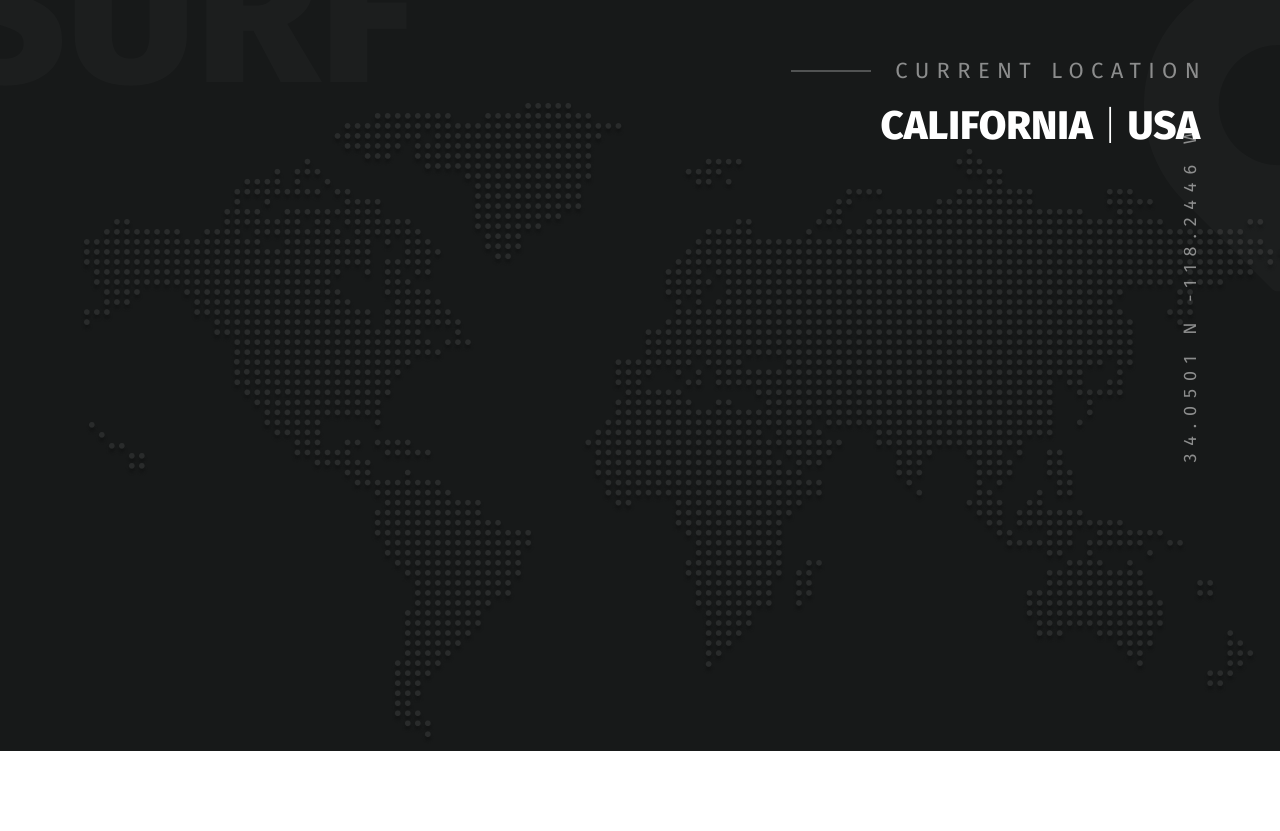
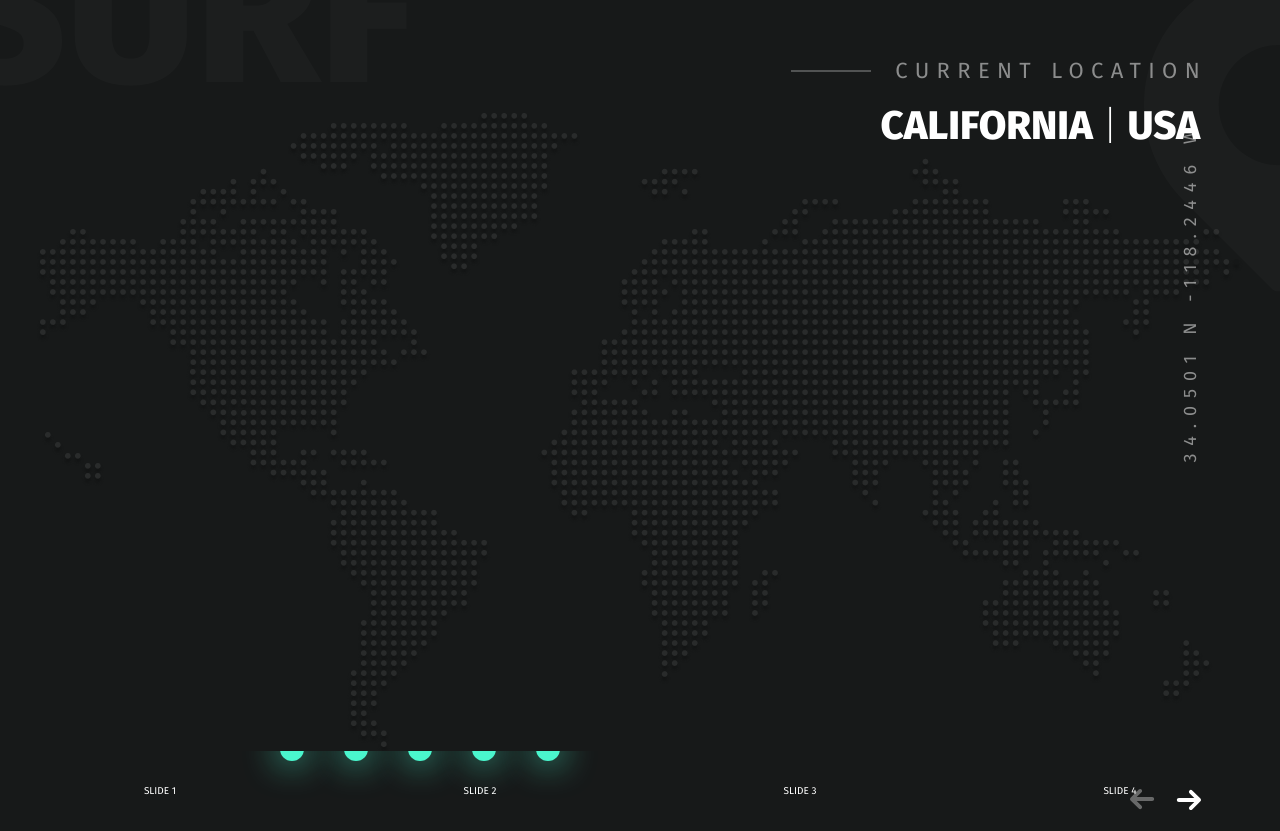
Before and after one commit to adastion/GoSurf, a website with bundled scripts: page src/index.html in a window 1280 px wide. Shown: the part 1282-2113 px from the top of the page. Before the commit the page ends 2033 px from the top, so only its background shows below. Built offline with nearby package versions, Linux system fonts and the light colour scheme; files whose address does not match are found by name.

Commit message:
Styling dots

```diff
--- a/src/index.html
+++ b/src/index.html
@@ -167,7 +167,7 @@
         </svg>
       </div>
       <div class="slider">
-        <div class="swiper">
+        <div class="swiper slider__swiper">
           <div class="header__map">
             <svg width="1062" height="1265" viewBox="0 0 1062 1265" fill="none" xmlns="http://www.w3.org/2000/svg">
               <g opacity="0.29827">
@@ -202,7 +202,7 @@
             </svg>
           </div>
           <div class="swiper-wrapper">
-            <div class="swiper-slide">
+            <div class="swiper-slide slider__slide">
               <img src="images/slide-1.jpg" alt="img-1" class="slider-slide">
               <div class="header__block-title">
                 <p class="subtitle">Surf</p>
@@ -217,7 +217,7 @@
                 </button>
               </div>
             </div>
-            <div class="swiper-slide">
+            <div class="swiper-slide slider__slide">
               <img src="images/slide-2.jpg" alt="img-2" class="slider-slide">
               <div class="header__block-title">
                 <p class="subtitle">Surf</p>
@@ -232,7 +232,7 @@
                 </button>
               </div>
             </div>
-            <div class="swiper-slide">
+            <div class="swiper-slide slider__slide">
               <img src="images/slide-3.jpg" alt="img-3" class="slider-slide">
               <div class="header__block-title">
                 <p class="subtitle">Surf</p>
@@ -247,7 +247,7 @@
                 </button>
               </div>
             </div>
-            <div class="swiper-slide">
+            <div class="swiper-slide slider__slide">
               <img src="images/slide-4.jpg" alt="img-4" class="slider-slide">
               <div class="header__block-title">
                 <p class="subtitle">Surf</p>
@@ -263,9 +263,9 @@
               </div>
             </div>
           </div>
-          <div class="swiper-pagination"></div>
-          <div class="swiper-button-prev"></div>
-          <div class="swiper-button-next"></div>
+          <div class="swiper-pagination slider__pagination"></div>
+          <div class="swiper-button-prev slider__button-prev"></div>
+          <div class="swiper-button-next slider__button-next"></div>
         </div>
       </div>
     </header>
@@ -285,6 +285,21 @@
           <img src="images/Map.png" alt="images-map">
         </div>
       </section>
+      <div class="swiper slider-surf">
+        <div class="swiper-wrapper">
+          <div class="swiper-slide slider-surf__slide">Slide 1</div>
+          <div class="swiper-slide slider-surf__slide">Slide 2</div>
+          <div class="swiper-slide slider-surf__slide">Slide 3</div>
+          <div class="swiper-slide slider-surf__slide">Slide 4</div>
+          <div class="swiper-slide slider-surf__slide">Slide 5</div>
+          <div class="swiper-slide slider-surf__slide">Slide 6</div>
+          <div class="swiper-slide slider-surf__slide">Slide 7</div>
+          <div class="swiper-slide slider-surf__slide">Slide 8</div>
+        </div>
+        <div class="swiper-pagination slider-surf__pagination"></div>
+        <div class="swiper-button-prev slider__button-prev slider-surf__button-prev"></div>
+        <div class="swiper-button-prev slider__button-next slider-surf__button-next"></div>
+      </div>
     </main>
   </div>
 
--- a/src/js/app.js
+++ b/src/js/app.js
@@ -3,6 +3,8 @@ import Swiper, { Navigation, Pagination } from "swiper";
 const listNames = document.querySelectorAll("h1.header__title");
 let nameText = [...listNames].map((item) => item.textContent);
 
+
+// header
 const swiper = new Swiper(".swiper", {
   autoplay: {
     delay: 2000,
@@ -29,3 +31,20 @@ const swiper = new Swiper(".swiper", {
     },
   },
 });
+
+// surf
+const swiperTwo = new Swiper(".slider-surf", {
+  modules: [Navigation, Pagination],
+  slidesPerView: 4,
+  spaceBetween: 0,
+  freeMode: true,
+
+  navigation: {
+    nextEl: ".slider-surf__button-next",
+    prevEl: ".slider-surf__button-prev",
+  },
+  pagination: {
+    el: ".slider-surf__pagination",
+    clickable: true,
+  },
+});
--- a/src/scss/assets/components/section-surf.scss
+++ b/src/scss/assets/components/section-surf.scss
@@ -14,11 +14,12 @@
   }
 
   &__map {
-    margin-top: 10.6rem;
-    margin-left: 8rem;
+    display: flex;
+    justify-content: center;
 
     & img {
       max-width: none;
+      padding-top: 11.6rem;
     }
   }
 
--- /dev/null
+++ b/src/scss/assets/components/slider-surf.scss
@@ -0,0 +1,74 @@
+.swiper {
+}
+.slider-surf {
+}
+.swiper-wrapper {
+}
+
+.slider-surf {
+  position: relative;
+
+  &__slide {
+    height: 10vh;
+    background: $woodsmoke;
+    display: flex;
+    justify-content: center;
+    align-items: center;
+  }
+
+  &__pagination {
+  }
+
+  &__pagination {
+    z-index: 200;
+    display: flex;
+    flex-wrap: wrap;
+    gap: 40px;
+    max-width: 920px;
+
+    & .swiper-pagination-bullet {
+      width: 24px;
+      height: 24px;
+      background: $cornflower_blue;
+      opacity: 1;
+      margin: 0;
+      box-shadow: 0 0 3.5rem $cornflower_blue;
+    }
+
+    & .swiper-pagination-bullet-active {
+      background: $cornflower_blue;
+      position: relative;
+
+      &::before {
+        content: "";
+        position: absolute;
+        width: 22px;
+        height: 22px;
+        background: $cornflower_blue;
+        clip-path: polygon(50% 0%, 0 85%, 100% 85%);
+        left: 50%;
+        transform: translateX(-50%);
+        top: -45%;
+      }
+    }
+  }
+
+  &__button-prev,
+  &__button-next {
+    left: auto;
+  }
+
+  &.swiper-horizontal > .swiper-pagination-bullets,
+  .swiper-pagination-bullets.swiper-pagination-horizontal {
+    margin: 0;
+    bottom: 70px;
+    left: auto;
+    right: 80px;
+  }
+
+  &.swiper-horizontal > .swiper-pagination-bullets .swiper-pagination-bullet,
+  .swiper-pagination-horizontal.swiper-pagination-bullets
+    .swiper-pagination-bullet {
+    margin: 0;
+  }
+}
--- a/src/scss/assets/components/slider.scss
+++ b/src/scss/assets/components/slider.scss
@@ -4,20 +4,19 @@
   right: 0;
   left: 0;
   z-index: 10;
-}
 
-.swiper {
+  &__swiper {
     width: 100%;
     height: 1024px;
     background: $cod_gray;
   }
 
-.swiper-container {
+  &.swiper-container {
     width: 100%;
     height: 100%;
   }
 
-.swiper-slide {
+  &__slide {
     text-align: center;
     font-size: 1.8rem;
     display: flex;
@@ -40,17 +39,17 @@
         #0f0f0f 100%
       );
     }
-}
 
-.swiper-slide img {
+    & img {
       display: block;
       width: 100%;
       height: 100%;
       object-fit: cover;
     }
+  }
 
-.swiper-button-prev,
-.swiper-button-next {
+  &__button-prev,
+  &__button-next {
     width: 26px;
     height: 21px;
     top: 60px;
@@ -67,29 +66,28 @@ position: absolute;
     }
   }
 
-.swiper-button-prev {
+  &__button-prev {
     background: url("../images/svg/arrow-left.svg") no-repeat;
     background-position: center;
     left: auto;
     right: 125px;
   }
 
-.swiper-button-next {
+  &__button-next {
     background: url("../images/svg/arrow-left.svg") no-repeat;
     background-position: center;
     transform: rotate(180deg);
   }
 
-.swiper-pagination {
+  &__pagination {
     z-index: 100;
     text-align: start;
     display: flex;
     flex-wrap: wrap;
     gap: 40px;
     max-width: 920px;
-}
 
-.swiper-pagination-bullet {
+    & .swiper-pagination-bullet {
       width: 200px;
       height: 4px;
       background: $white;
@@ -98,7 +96,7 @@ position: absolute;
       margin: 0;
     }
 
-.swiper-pagination-bullet-content {
+    & .swiper-pagination-bullet-content {
       font-size: 2.4rem;
       font-weight: 800;
       margin-top: 1rem;
@@ -107,17 +105,18 @@ position: absolute;
       align-items: center;
     }
 
-.swiper-pagination-bullet-name {
+    & .swiper-pagination-bullet-name {
       font-size: 1.6rem;
       font-weight: 300;
       text-transform: none;
     }
 
-.swiper-pagination-bullet-active {
+    & .swiper-pagination-bullet-active {
       background: $cornflower_blue;
     }
+  }
 
-.swiper-horizontal > .swiper-pagination-bullets,
+  &.swiper-horizontal > .swiper-pagination-bullets,
   .swiper-pagination-bullets.swiper-pagination-horizontal {
     margin: 0;
     bottom: 70px;
@@ -125,8 +124,9 @@ position: absolute;
     right: 80px;
   }
 
-.swiper-horizontal > .swiper-pagination-bullets .swiper-pagination-bullet,
+  &.swiper-horizontal > .swiper-pagination-bullets .swiper-pagination-bullet,
   .swiper-pagination-horizontal.swiper-pagination-bullets
     .swiper-pagination-bullet {
     margin: 0;
   }
+}
--- a/src/scss/assets/components/wrapper.scss
+++ b/src/scss/assets/components/wrapper.scss
@@ -1,5 +1,5 @@
 .wrapper {
-  max-width: 1440px;
+  max-width: 1920px;
   margin: 0 auto;
   background: $woodsmoke;
   position: relative;
--- a/src/scss/style.scss
+++ b/src/scss/style.scss
@@ -23,4 +23,5 @@
 @import "assets/components/sidebar";
 @import "assets/components/logo";
 @import "assets/components/section-surf";
+@import "assets/components/slider-surf";
 @import "assets/components/footer";
```
Also changed, not shown: docs/index.html (+23 -8 lines), docs/css/style.css, docs/css/style.min.css, docs/js/app.min.js. Lines whose indentation alone changed are shown as unchanged.
